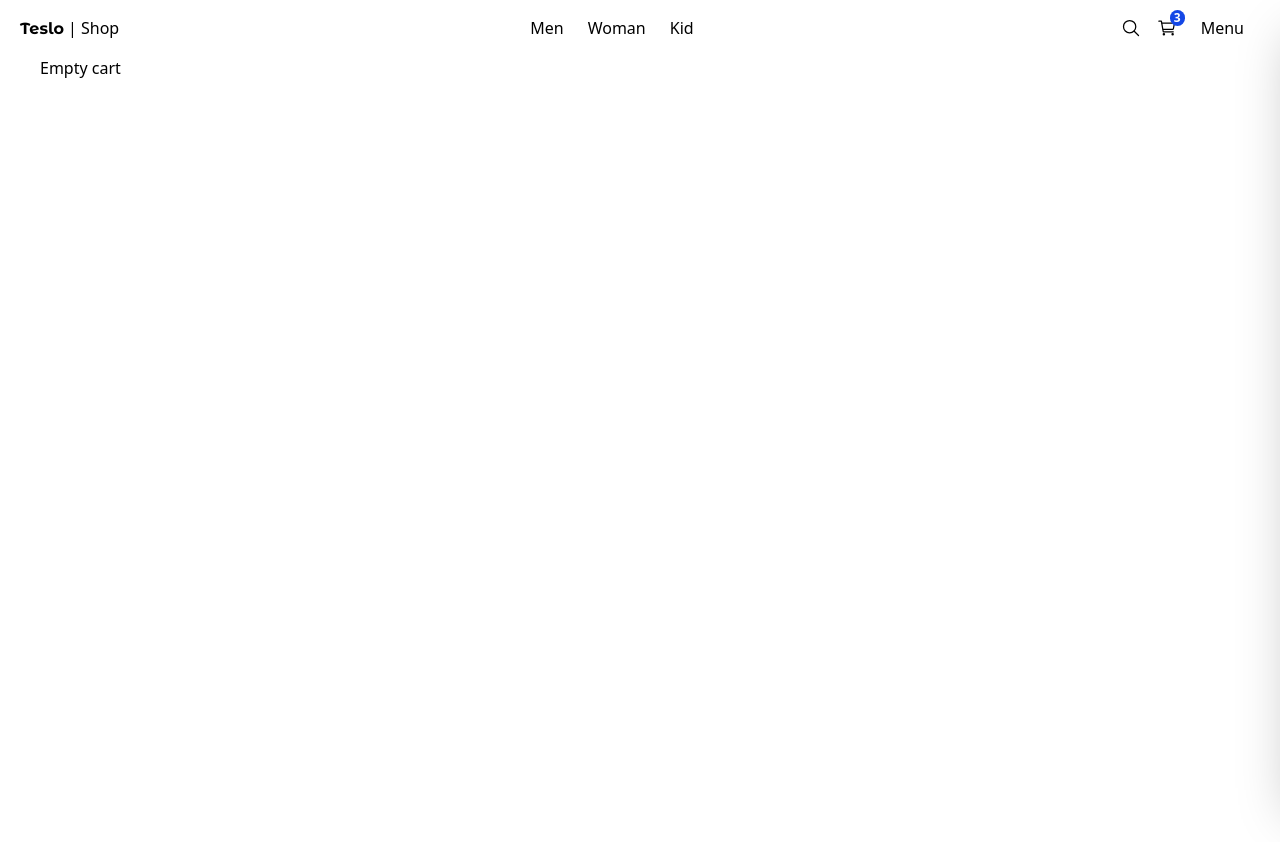
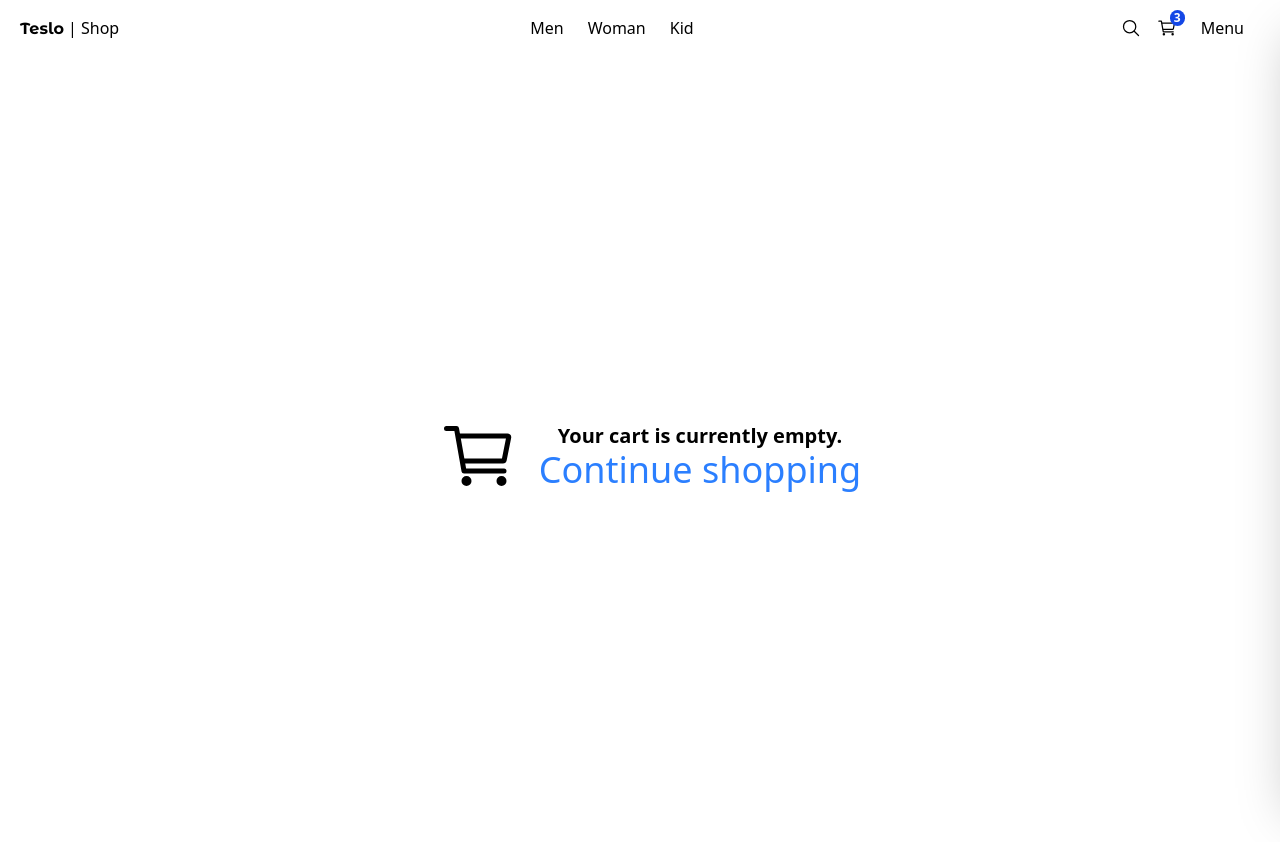
Before and after one commit to JuanCruzMedina/teslo-shop, a Next.js app: page /empty in a window 1280 px wide. Shown: the top 842 px of the page. Before the commit the page ends 800 px from the top, so only its background shows below. Built offline with nearby package versions, Linux system fonts and the light colour scheme.

Commit message:
feat: update CartPage to handle empty cart redirection and enhance EmptyCartPage layout

```diff
--- a/src/app/(shop)/cart/page.tsx
+++ b/src/app/(shop)/cart/page.tsx
@@ -1,17 +1,25 @@
 import { buttonStyles } from "@/app/styles";
 import { QuantitySelector } from "@/components/products/quantity-selector/QuantitySelector";
 import { Title } from "@/components/ui/title/Title";
+import { Product } from "@/interfaces/product.interface";
 import { initialData } from "@/seed/seed";
 import Image from "next/image";
 import Link from "next/link";
-
-const productsInCart = [
-  initialData.products[0],
-  initialData.products[1],
-  initialData.products[2],
-];
+import { redirect } from "next/navigation";
 
 export default function CartPage() {
+  const getProductsInCart = () => {
+    return [
+      initialData.products[0],
+      initialData.products[1],
+      initialData.products[2],
+    ] as Product[];
+  };
+  const productsInCart = getProductsInCart();
+  if (productsInCart.length === 0) {
+    redirect("/empty");
+  }
+
   return (
     <div className="flex justify-center items-center mb-72 px-10 sm:px-0">
       <div className="flex flex-col w-[1000px]">
--- a/src/app/(shop)/empty/page.tsx
+++ b/src/app/(shop)/empty/page.tsx
@@ -1,3 +1,16 @@
+import Link from "next/link";
+import { IoCartOutline } from "react-icons/io5";
+
 export default function EmptyCartPage() {
-  return <div>Empty cart</div>;
+  return (
+    <div className="flex justify-center items-center h-[800px]">
+      <IoCartOutline size={80} className="mx-5" />
+      <div className="flex flex-col items-center">
+        <h1 className="text-xl font-semibold">Your cart is currently empty.</h1>
+        <Link href="/">
+          <span className="mt-2 text-4xl text-blue-500">Continue shopping</span>
+        </Link>
+      </div>
+    </div>
+  );
 }
```
